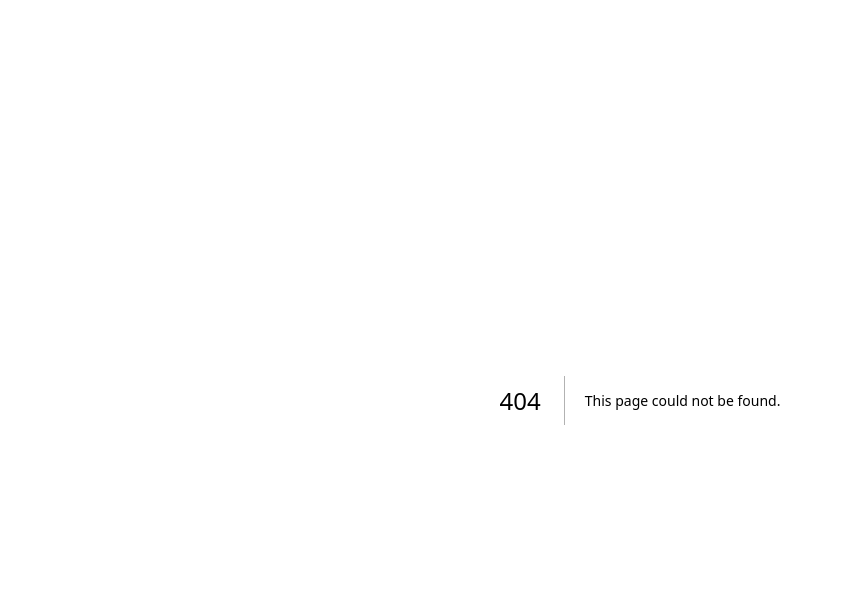
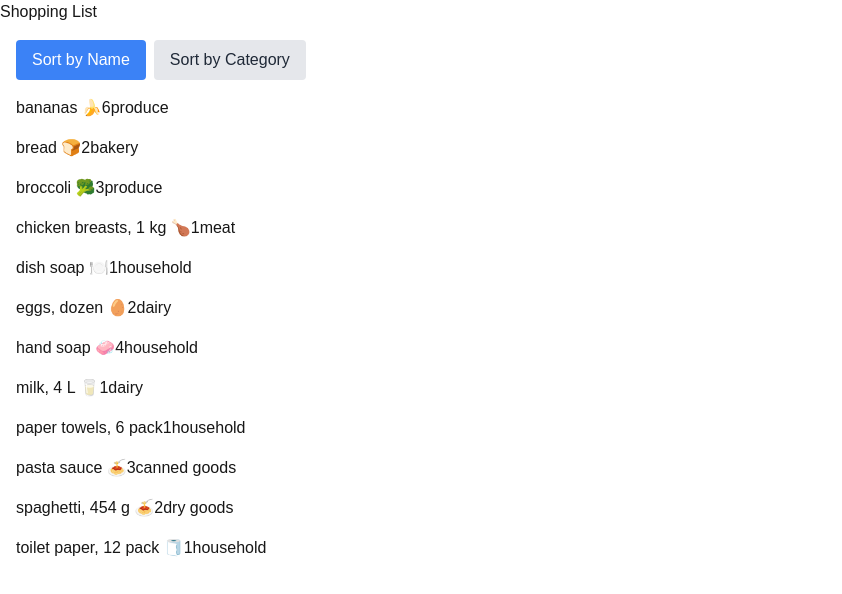
Before and after one commit to kickspam/cprg306-assignments, a Next.js app: page /week-6 in a window 1280 px wide. Before the commit this address had no page. Shown: the top 594 px of the page, without its empty margins (0-842 px from the left). Built offline with nearby package versions, Linux system fonts and the light colour scheme.

Commit message:
added week-6

```diff
--- a/app/page.js
+++ b/app/page.js
@@ -5,6 +5,7 @@ export default function Home() {
         <li><a href="/week-3">Week 3</a></li>
         <li><a href="/week-4">Week 4</a></li>
         <li><a href="/week-5">Week 5</a></li>
+        <li><a href="/week-6">Week 6</a></li>
       </ul>
     </main>
   );
--- /dev/null
+++ b/app/week-6/item-list.js
@@ -0,0 +1,54 @@
+"use client";
+
+import React, { useState } from 'react';
+import Item from './item';
+import itemsData from './items.json';
+
+const ItemList = () => {
+  const [items, setItems] = useState(itemsData);
+  const [sortBy, setSortBy] = useState("name");
+
+  const sortedItems = [...items].sort((a, b) => {
+    if (sortBy === "name") {
+      return a.name.localeCompare(b.name);
+    } else if (sortBy === "category") {
+      return a.category.localeCompare(b.category);
+    }
+    return 0;
+  });
+
+  return (
+    <div className="container mx-auto p-4">
+      <div className="mb-4">
+        <button
+          onClick={() => setSortBy("name")}
+          className={`mr-2 px-4 py-2 rounded ${
+            sortBy === "name" ? "bg-blue-500 text-white" : "bg-gray-200 text-gray-800"
+          }`}
+        >
+          Sort by Name
+        </button>
+        <button
+          onClick={() => setSortBy("category")}
+          className={`px-4 py-2 rounded ${
+            sortBy === "category" ? "bg-blue-500 text-white" : "bg-gray-200 text-gray-800"
+          }`}
+        >
+          Sort by Category
+        </button>
+      </div>
+      <ul className="space-y-4">
+        {sortedItems.map((item) => (
+          <Item
+            key={item.id}
+            name={item.name}
+            quantity={item.quantity}
+            category={item.category}
+          />
+        ))}
+      </ul>
+    </div>
+  );
+};
+
+export default ItemList;
--- /dev/null
+++ b/app/week-6/item.js
@@ -0,0 +1,13 @@
+import React from 'react';
+
+const Item = ({ name, quantity, category }) => {
+  return (
+    <li>
+      <span>{name}</span>
+      <span>{quantity}</span>
+      <span>{category}</span>
+    </li>
+  );
+};
+
+export default Item;
--- /dev/null
+++ b/app/week-6/items.json
@@ -0,0 +1,74 @@
+[
+    {
+      "id": "1h2GJKH12gkHG31h1H",
+      "name": "milk, 4 L 🥛",
+      "quantity": 1,
+      "category": "dairy"
+    },
+    {
+      "id": "2KJH3k2j3H1k2J3K1H",
+      "name": "bread 🍞",
+      "quantity": 2,
+      "category": "bakery"
+    },
+    {
+      "id": "3h2KJH3k2j3H1k2J3",
+      "name": "eggs, dozen 🥚",
+      "quantity": 2,
+      "category": "dairy"
+    },
+    {
+      "id": "4k2J3K1H2GJKH12gk",
+      "name": "bananas 🍌",
+      "quantity": 6,
+      "category": "produce"
+    },
+    {
+      "id": "5H1h1H2KJH3k2j3H",
+      "name": "broccoli 🥦",
+      "quantity": 3,
+      "category": "produce"
+    },
+    {
+      "id": "6H1k2J3K1H2GJKH1",
+      "name": "chicken breasts, 1 kg 🍗",
+      "quantity": 1,
+      "category": "meat"
+    },
+    {
+      "id": "7gkHG31h1H2KJH3k",
+      "name": "pasta sauce 🍝",
+      "quantity": 3,
+      "category": "canned goods"
+    },
+    {
+      "id": "8j3H1k2J3K1H2GJK",
+      "name": "spaghetti, 454 g 🍝",
+      "quantity": 2,
+      "category": "dry goods"
+    },
+    {
+      "id": "9H12gkHG31h1H2KJ",
+      "name": "toilet paper, 12 pack 🧻",
+      "quantity": 1,
+      "category": "household"
+    },
+    {
+      "id": "10H3k2j3H1k2J3K1",
+      "name": "paper towels, 6 pack",
+      "quantity": 1,
+      "category": "household"
+    },
+    {
+      "id": "11k2J3K1H2GJKH12",
+      "name": "dish soap 🍽️",
+      "quantity": 1,
+      "category": "household"
+    },
+    {
+      "id": "12GJKH12gkHG31h1",
+      "name": "hand soap 🧼",
+      "quantity": 4,
+      "category": "household"
+    }
+  ]
--- /dev/null
+++ b/app/week-6/page.js
@@ -0,0 +1,13 @@
+import React from 'react';
+import ItemList from './item-list';
+
+const Page = () => {
+  return (
+    <main>
+      <h1>Shopping List</h1>
+      <ItemList />
+    </main>
+  );
+};
+
+export default Page;
```
